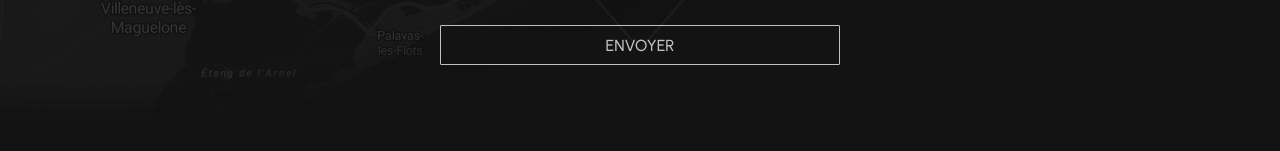
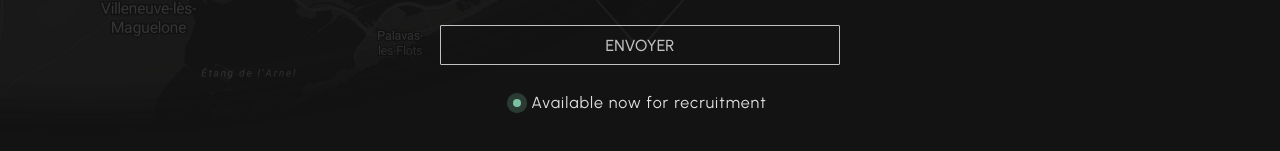
Before and after one commit to JohanHauteville/portfolio-v2, a React (Vite) app: page / in a window 1280 px wide. Shown: the part 669-820 px from the top of the page. Built offline with nearby package versions, Linux system fonts and the light colour scheme; no server answers.

Commit message:
Create Available Component

```diff
--- a/src/App.jsx
+++ b/src/App.jsx
@@ -7,6 +7,7 @@ import Experiences from "./components/Experiences";
 import Skills from "./components/Skills";
 import Contact from "./components/Contact";
 import TopBar from "./components/TopBar";
+import Available from "./components/Available";
 
 function App() {
   return (
@@ -45,6 +46,7 @@ function App() {
 
       {/* <p>Copyrights® 2024 - Made by JHauteville.</p> */}
       <SocialBar />
+      <Available />
       {/* <CursorDiamond /> */}
     </>
   );
--- /dev/null
+++ b/src/components/Available/index.jsx
@@ -0,0 +1,25 @@
+import "./styles.scss";
+import { motion } from "framer-motion";
+
+function Available() {
+  return (
+    <motion.div className="available">
+      <div className="available__lights">
+        <div className="available__lights--light"></div>
+        <motion.div
+          initial={{ scale: 1, opacity: 1 }}
+          animate={{ scale: 3, opacity: 0 }}
+          transition={{
+            repeat: Infinity,
+            duration: 1.5,
+            repeatDelay: 0.01,
+          }}
+          className="available__lights--light"
+        ></motion.div>
+      </div>
+      <p>Available now for recruitment</p>
+    </motion.div>
+  );
+}
+
+export default Available;
--- /dev/null
+++ b/src/components/Available/styles.scss
@@ -0,0 +1,24 @@
+.available {
+  position: fixed;
+  bottom: 0;
+  display: flex;
+  justify-content: center;
+  align-items: center;
+  width: 100vw;
+  letter-spacing: 1px;
+  gap: 10px;
+  &__lights {
+    position: relative;
+    width: 8px;
+    height: 8px;
+    &--light {
+      position: absolute;
+      top: 0;
+      left: 0;
+      background-color: #7bc1a2;
+      border-radius: 10px;
+      height: 100%;
+      width: 100%;
+    }
+  }
+}
```
